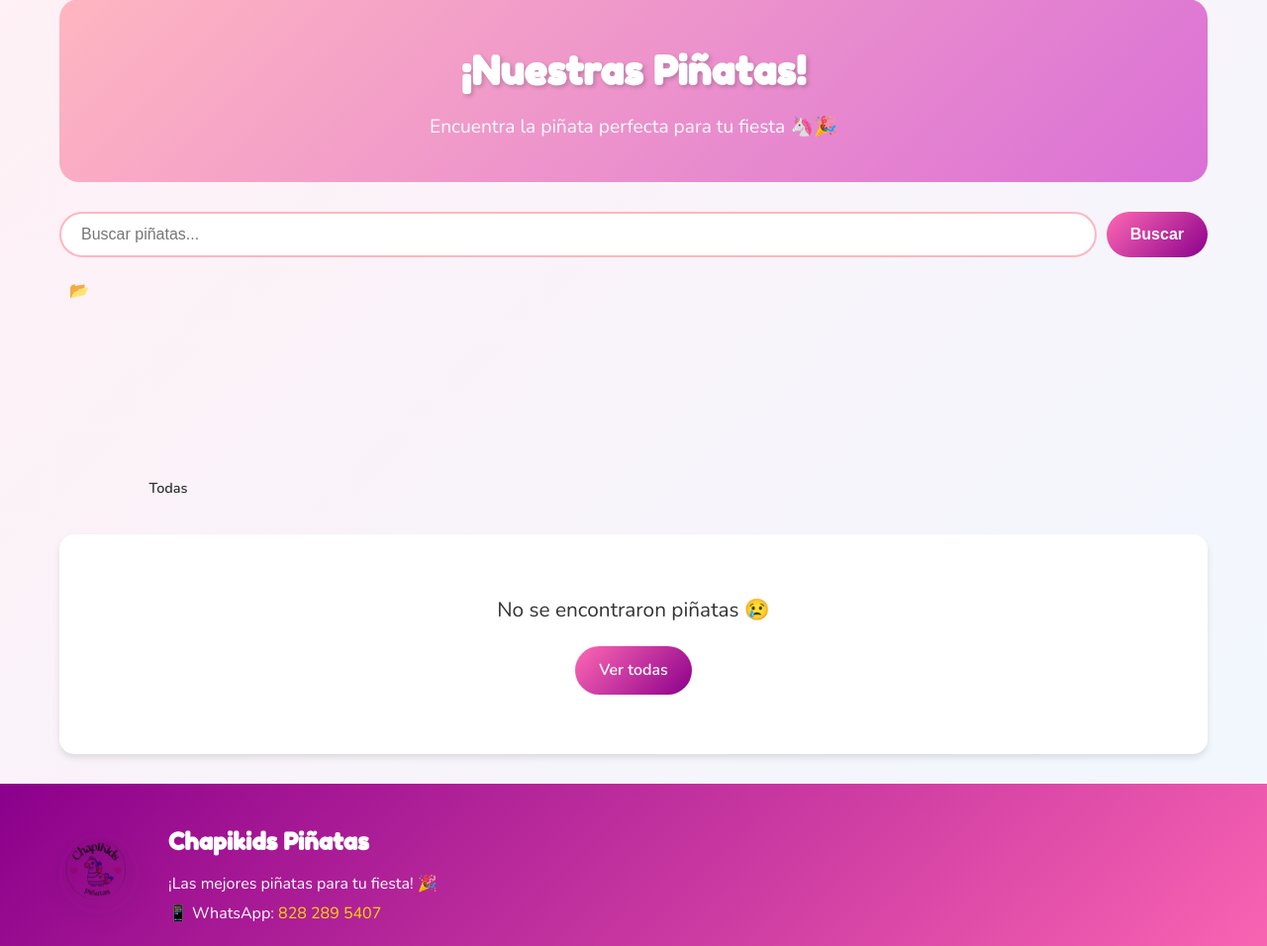
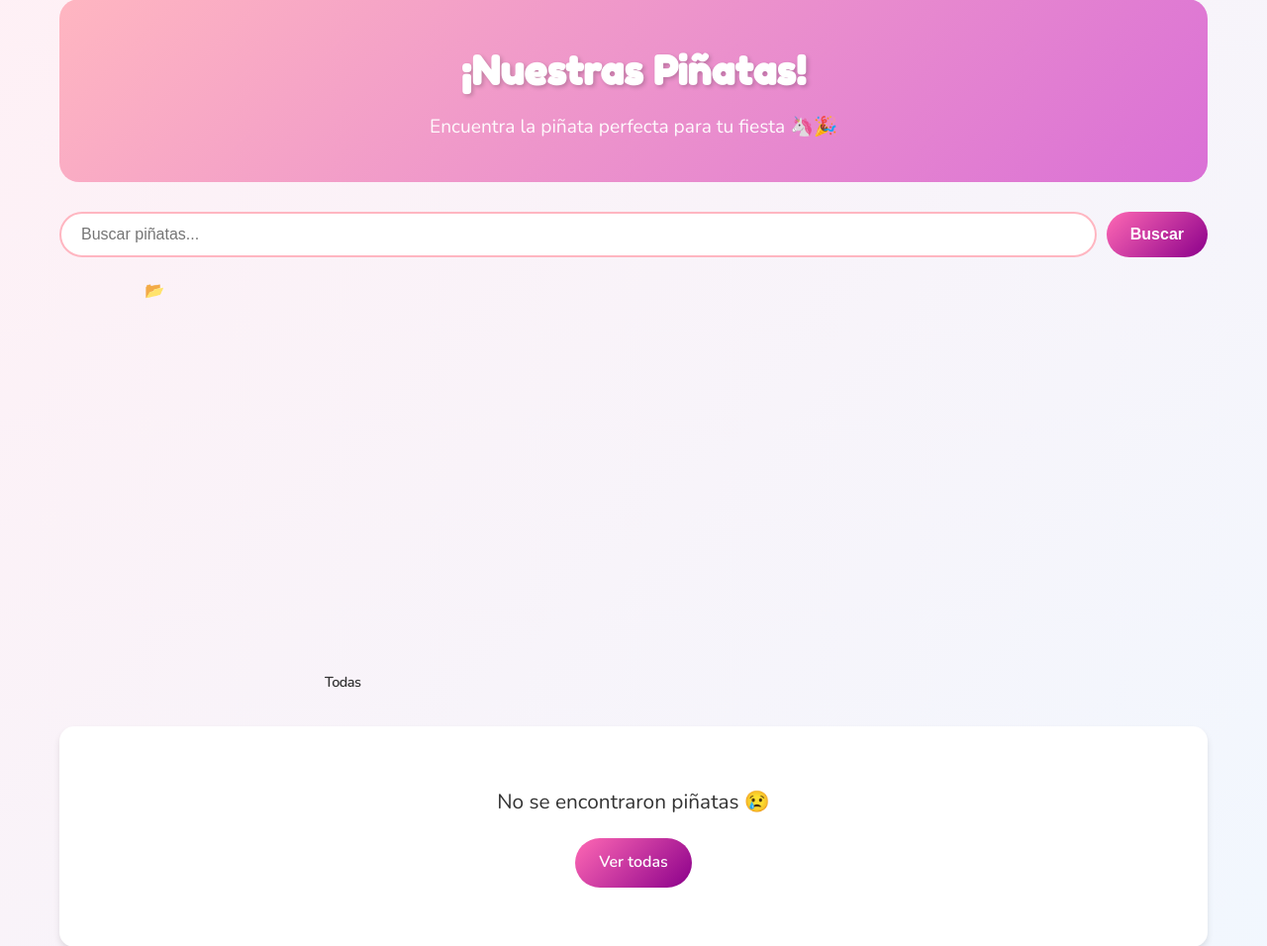
Before and after one commit to segura1297-tech/chapikids, a Django app: page / in a window 1280 px wide. Shown: the part 111-1067 px from the top of the page at 99% size. Run offline with Django 5.2, Linux system fonts and the light colour scheme; data that the repository does not hold is empty.

Commit message:
Categoria icono 400, letra junta

```diff
--- a/static/css/style.css
+++ b/static/css/style.css
@@ -166,7 +166,7 @@ body {
 
 .category-grid {
     display: grid;
-    grid-template-columns: repeat(auto-fill, minmax(200px, 1fr));
+    grid-template-columns: repeat(auto-fill, minmax(400px, 1fr));
     gap: 15px;
     margin-top: 10px;
 }
@@ -175,7 +175,7 @@ body {
     display: flex;
     flex-direction: column;
     align-items: center;
-    gap: 4px;
+    gap: 0px;
     background: transparent;
     border: none;
     border-radius: 0;
@@ -191,8 +191,8 @@ body {
 }
 
 .category-card-icon {
-    width: 200px;
-    height: 200px;
+    width: 400px;
+    height: 400px;
     object-fit: contain;
     background: none;
     border-radius: 50%;
@@ -209,8 +209,8 @@ body {
     font-weight: 600;
     font-size: 0.9rem;
     text-align: center;
-    letter-spacing: 0;
-    line-height: 1.1;
+    letter-spacing: -0.5px;
+    line-height: 1;
 }
 
 /* ===== Productos Grid ===== */
```
